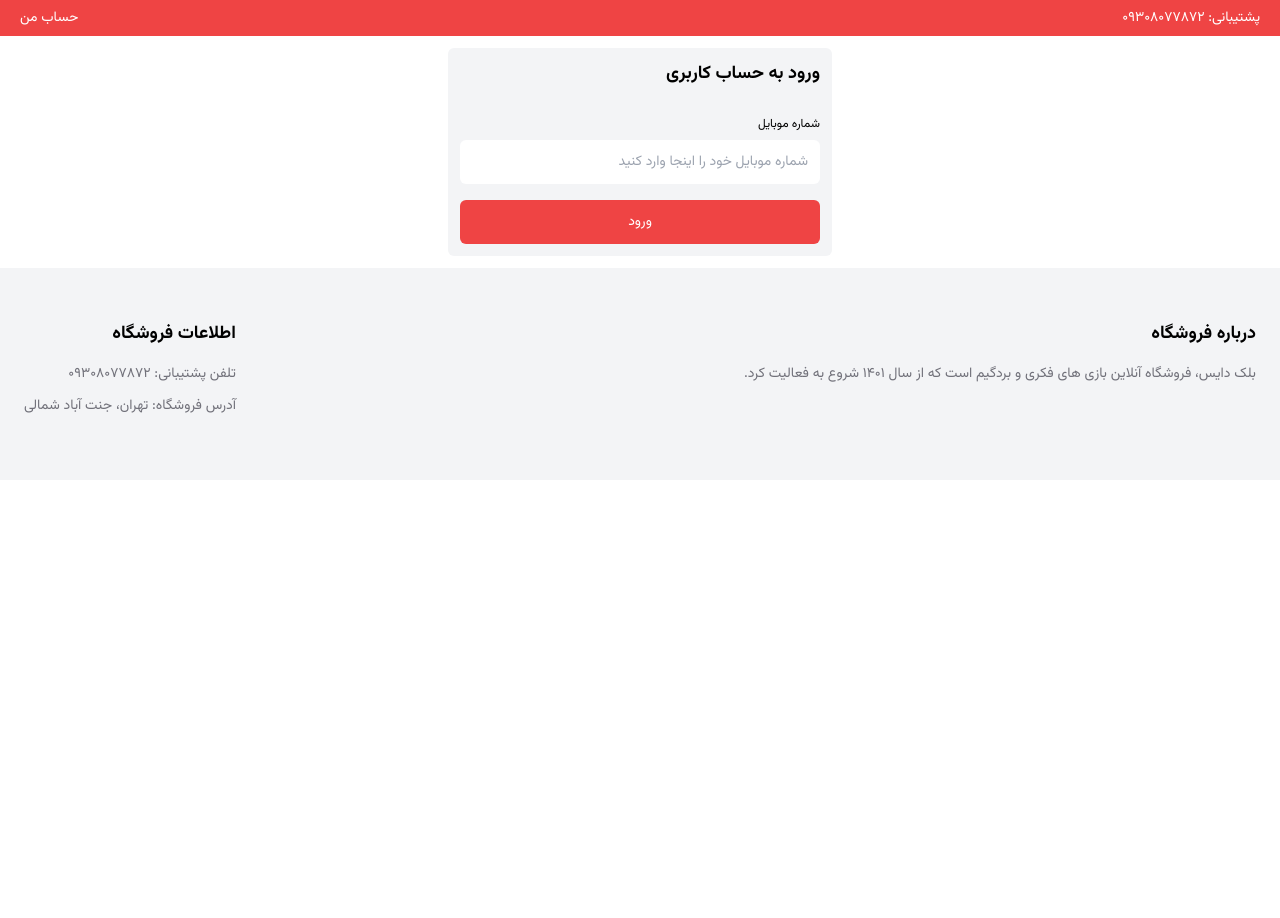
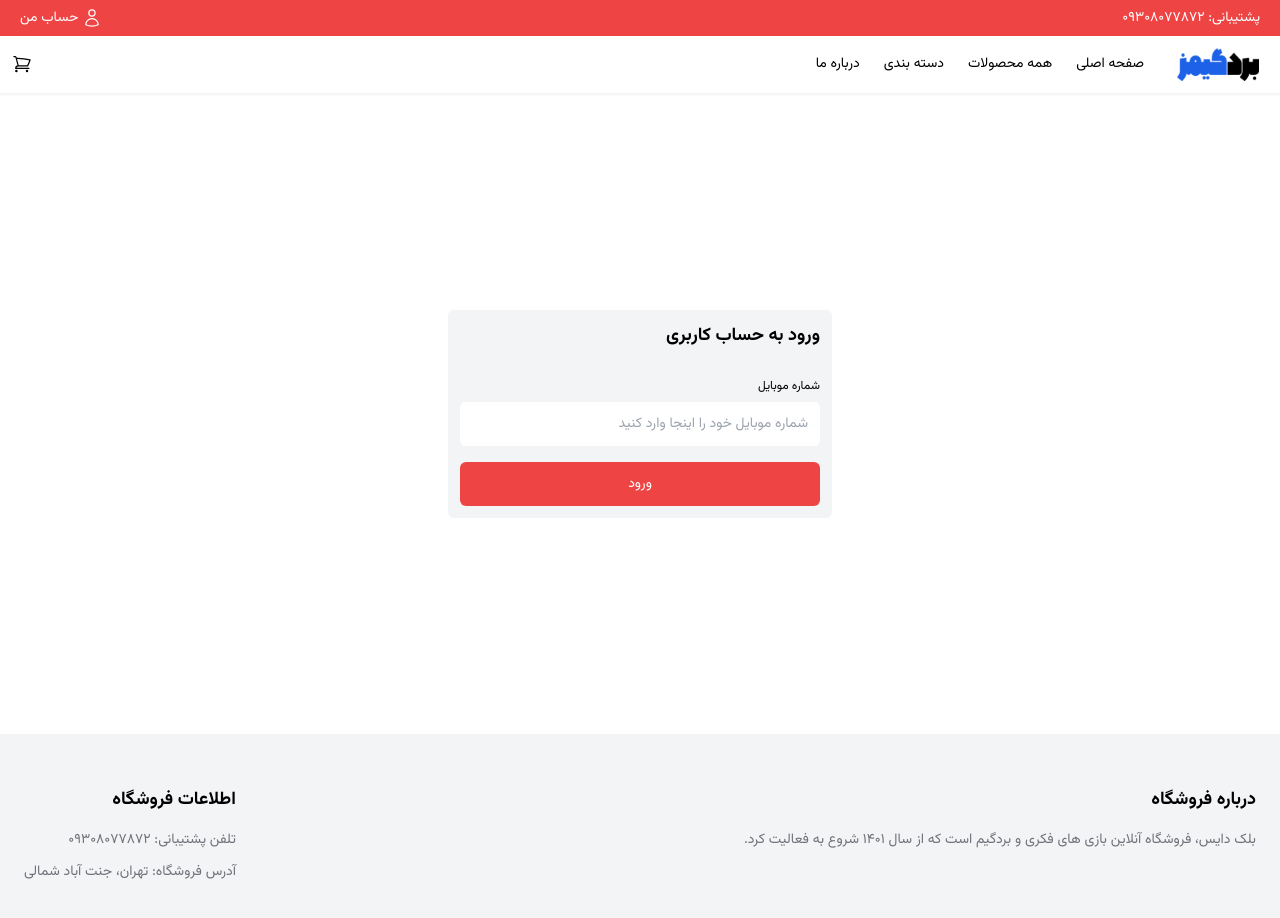
Before and after one commit to mahdirazaqi/blackdice-web, a Next.js app: page /auth in a window 1280 px wide. Shown: the top 918 px of the page. Before the commit the page ends 800 px from the top, so only its background shows below. Built offline with nearby package versions, Linux system fonts and the light colour scheme; what tailwindcss-flip would draw is missing.

Commit message:
ADD: navbar

```diff
--- a/app/auth/page.tsx
+++ b/app/auth/page.tsx
@@ -1,7 +1,9 @@
 export default function Auth() {
+  // use formik
+
   return (
     <>
-      <form className="bg-gray-100 w-full max-w-96 flex flex-col mx-auto p-3 gap-4 rounded-md">
+      <form className="bg-gray-100 w-full max-w-96 flex flex-col mx-auto p-3 gap-4 rounded-md my-48">
         <h3 className="text-lg font-bold mb-3">ورود به حساب کاربری</h3>
 
         <label htmlFor="phone_number" className="text-xs -mb-2">
--- a/app/layout.tsx
+++ b/app/layout.tsx
@@ -21,7 +21,7 @@ export default function RootLayout({
       <body dir="rtl" className={`${vazirmatn.className} text-sm`}>
         <Header />
 
-        <main className="container mx-auto p-3">{children}</main>
+        <main className="container mx-auto px-3 py-6">{children}</main>
 
         <Footer />
       </body>
--- /dev/null
+++ b/components/icon/CartIcon.tsx
@@ -0,0 +1,24 @@
+interface InputProps {
+  width?: number;
+  height?: number;
+}
+
+export default function CartIcon({ width = 20, height = 20 }: InputProps) {
+  return (
+    <svg
+      xmlns="http://www.w3.org/2000/svg"
+      fill="none"
+      viewBox="0 0 24 24"
+      strokeWidth={1.5}
+      stroke="currentColor"
+      width={width}
+      height={height}
+    >
+      <path
+        strokeLinecap="round"
+        strokeLinejoin="round"
+        d="M2.25 3h1.386c.51 0 .955.343 1.087.835l.383 1.437M7.5 14.25a3 3 0 0 0-3 3h15.75m-12.75-3h11.218c1.121-2.3 2.1-4.684 2.924-7.138a60.114 60.114 0 0 0-16.536-1.84M7.5 14.25 5.106 5.272M6 20.25a.75.75 0 1 1-1.5 0 .75.75 0 0 1 1.5 0Zm12.75 0a.75.75 0 1 1-1.5 0 .75.75 0 0 1 1.5 0Z"
+      />
+    </svg>
+  );
+}
--- /dev/null
+++ b/components/icon/SearchIcon.tsx
@@ -0,0 +1,24 @@
+interface InputProps {
+  width?: number;
+  height?: number;
+}
+
+export default function SearchIcon({ width = 20, height = 20 }: InputProps) {
+  return (
+    <svg
+      xmlns="http://www.w3.org/2000/svg"
+      fill="none"
+      viewBox="0 0 24 24"
+      strokeWidth={1.5}
+      stroke="currentColor"
+      width={width}
+      height={height}
+    >
+      <path
+        strokeLinecap="round"
+        strokeLinejoin="round"
+        d="m21 21-5.197-5.197m0 0A7.5 7.5 0 1 0 5.196 5.196a7.5 7.5 0 0 0 10.607 10.607Z"
+      />
+    </svg>
+  );
+}
--- /dev/null
+++ b/components/icon/UserIcon.tsx
@@ -0,0 +1,24 @@
+interface InputProps {
+  width?: number;
+  height?: number;
+}
+
+export default function UserIcon({ width = 20, height = 20 }: InputProps) {
+  return (
+    <svg
+      xmlns="http://www.w3.org/2000/svg"
+      fill="none"
+      viewBox="0 0 24 24"
+      strokeWidth={1.5}
+      stroke="currentColor"
+      width={width}
+      height={height}
+    >
+      <path
+        strokeLinecap="round"
+        strokeLinejoin="round"
+        d="M15.75 6a3.75 3.75 0 1 1-7.5 0 3.75 3.75 0 0 1 7.5 0ZM4.501 20.118a7.5 7.5 0 0 1 14.998 0A17.933 17.933 0 0 1 12 21.75c-2.676 0-5.216-.584-7.499-1.632Z"
+      />
+    </svg>
+  );
+}
--- a/components/layout/Header.tsx
+++ b/components/layout/Header.tsx
@@ -1,13 +1,72 @@
 import Link from "next/link";
+import Image from "next/image";
+import CartIcon from "../icon/CartIcon";
+import SearchIcon from "../icon/SearchIcon";
+import UserIcon from "../icon/UserIcon";
 
 export default function Header() {
+  const navItems: { title: string; link: string }[] = [
+    {
+      title: "صفحه اصلی",
+      link: "/",
+    },
+    {
+      title: "همه محصولات",
+      link: "#",
+    },
+    {
+      title: "دسته بندی",
+      link: "#",
+    },
+    {
+      title: "درباره ما",
+      link: "#",
+    },
+  ];
+
   return (
-    <header className="bg-primary flex justify-between py-2 px-5 text-white">
-      <div>پشتیبانی: ۰۹۳۰۸۰۷۷۸۷۲</div>
+    <>
+      <div className="bg-primary flex justify-between py-2 px-5 text-white">
+        <div>پشتیبانی: ۰۹۳۰۸۰۷۷۸۷۲</div>
 
-      <div>
-        <Link href={"/auth"}>حساب من</Link>
+        <div>
+          <Link href={"/auth"} className="flex gap-1 items-center">
+            <UserIcon />
+            <span>حساب من</span>
+          </Link>
+        </div>
       </div>
-    </header>
+
+      <header className="bg-white sticky top-0 border-b border-zinc-100 shadow-sm">
+        <div className="container mx-auto flex justify-between">
+          <nav className="flex items-center">
+            <Link href={"/"} className="p-3">
+              <Image
+                src={"/logo.png"}
+                alt="بلک دایس"
+                width={100}
+                height={100}
+              />
+            </Link>
+
+            {navItems.map((navItem, index) => (
+              <Link
+                key={index}
+                href={navItem.link}
+                className="p-3 hover:text-primary"
+              >
+                {navItem.title}
+              </Link>
+            ))}
+          </nav>
+
+          <div className="flex items-center">
+            <Link href={"/cart"} className="p-3 hover:text-primary">
+              <CartIcon />
+            </Link>
+          </div>
+        </div>
+      </header>
+    </>
   );
 }
```
Also changed, not shown: public/logo.png (added).
